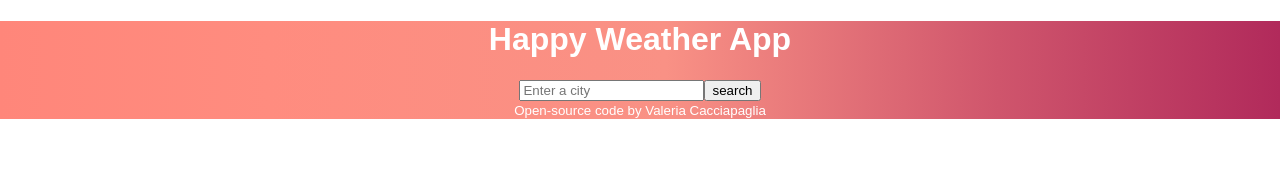
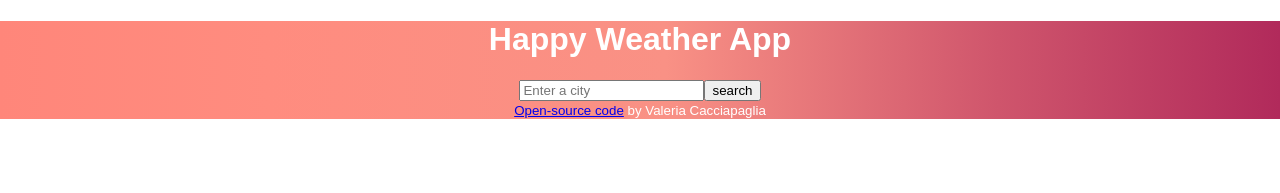
Before and after one commit to Val-netizen/weather-react, a React (Create React App) app: page / in a window 1280 px wide. Shown: the top 193 px of the page. Built offline with nearby package versions, Linux system fonts and the light colour scheme.

Commit message:
added link to github to the footer

```diff
--- a/src/Footer.js
+++ b/src/Footer.js
@@ -4,7 +4,7 @@ export default function Footer(){
     return (
         <div>
         <small>
-            Open-source code by Valeria Cacciapaglia
+            <a href="https://github.com/Val-netizen/weather-react">Open-source code</a> by Valeria Cacciapaglia
         </small>
         </div>
     )
```
